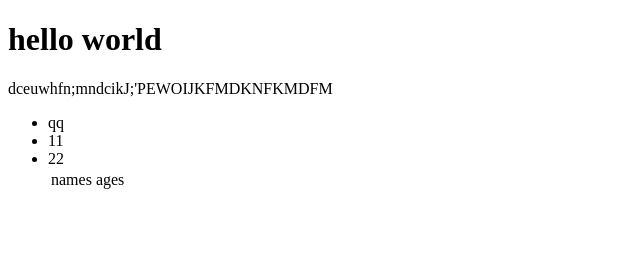
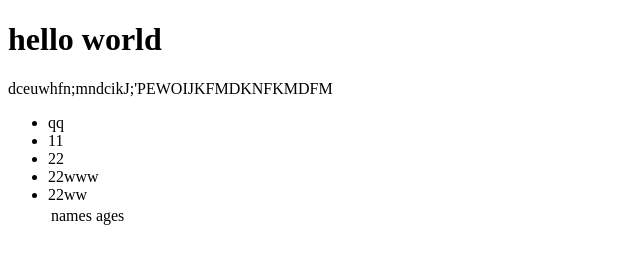
Before and after one commit to fahadssgg/newpro, a plain HTML site: page index.html in a window 1280 px wide. Shown: the whole page, without its empty margins (0-640 px from the left). Drawn offline with Linux system fonts and the light colour scheme.

Commit message:
more list

```diff
--- a/index.html
+++ b/index.html
@@ -12,6 +12,8 @@
       <li>qq</li>
       <li>11</li>
       <li>22</li>
+      <li>22www</li>
+      <li>22ww</li>
       <table>
         <tr>
           <td>names</td>
```
